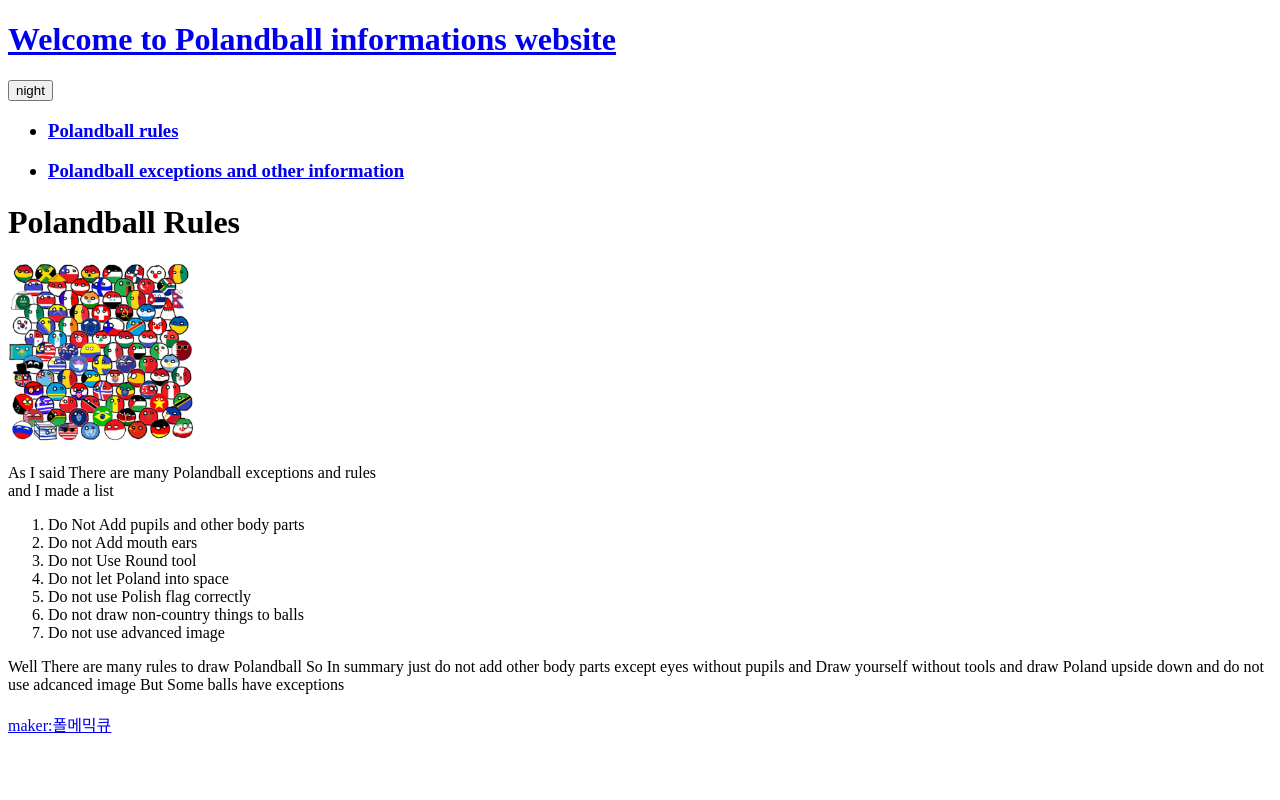
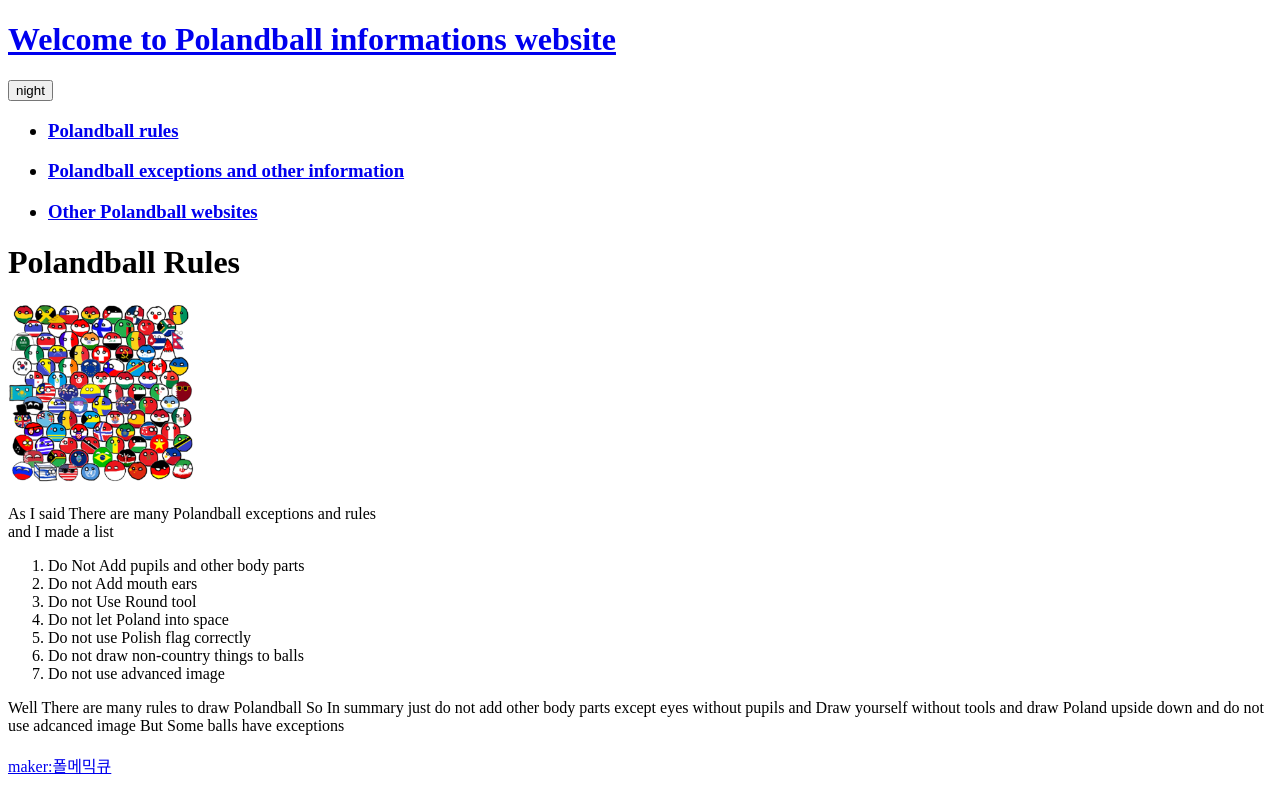
Before and after one commit to rekin2009/Polandballinfo, a plain HTML site: page myweb2.html in a window 1280 px wide. Drawn offline with nearby package versions, Linux system fonts and the light colour scheme; a script that the page names is missing.

Commit message:
Update myweb2.html

```diff
--- a/myweb2.html
+++ b/myweb2.html
@@ -17,6 +17,9 @@ nightDayHandler(this)">
   </h3>
   <h3>
     <li><a href="myweb3.html" class="saw">Polandball exceptions and other information</a></li>
+  </h3>
+  <h3>
+    <li><a href="myweb4.html" class="saw">Other Polandball websites</a></li>
   </h3>
 </ul>
  <h1>Polandball Rules</h1>
```
